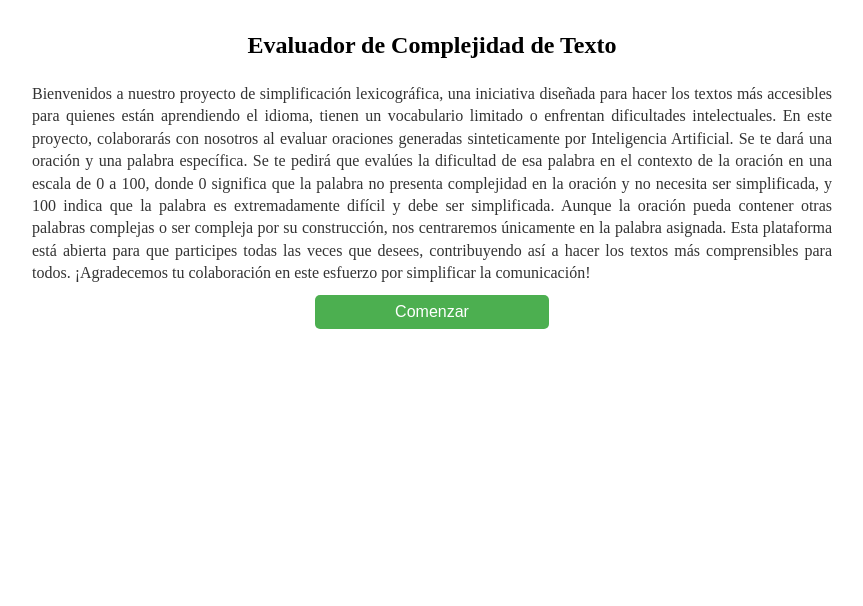
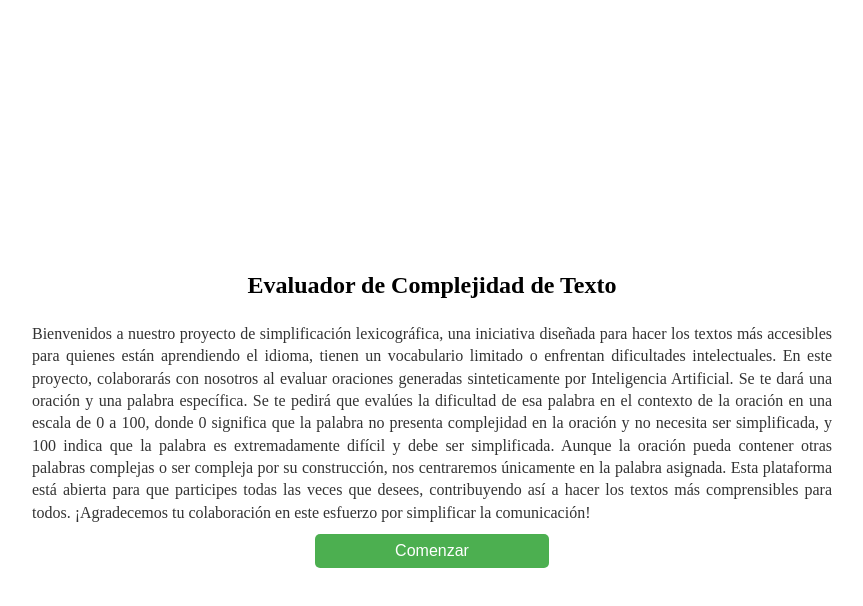
Before and after one commit to Fedee120/MLSP, a Next.js app in the folder frontend/mlsp2024/: page / in a window 1280 px wide. Shown: the top 606 px of the page, without its empty margins (208-1071 px from the left). Built offline with nearby package versions, Linux system fonts and the light colour scheme.

Commit message:
center div

```diff
--- a/frontend/mlsp2024/src/app/styles/Home.module.css
+++ b/frontend/mlsp2024/src/app/styles/Home.module.css
@@ -90,6 +90,7 @@
 .container {
     position: relative;
     text-align: center;
+    height: 100vh; /* O un valor que se ajuste a tu diseño */
     display: flex;
     flex-direction: column;
     justify-content: center;
@@ -109,7 +110,7 @@
   }
 
   .ocultarSplash {
-    display: none;
+    display: none; /* Oculta la pantalla de bienvenida */
     opacity: 0;
     pointer-events: none; /* Esto asegura que el usuario pueda interactuar con elementos debajo */
   }
```
